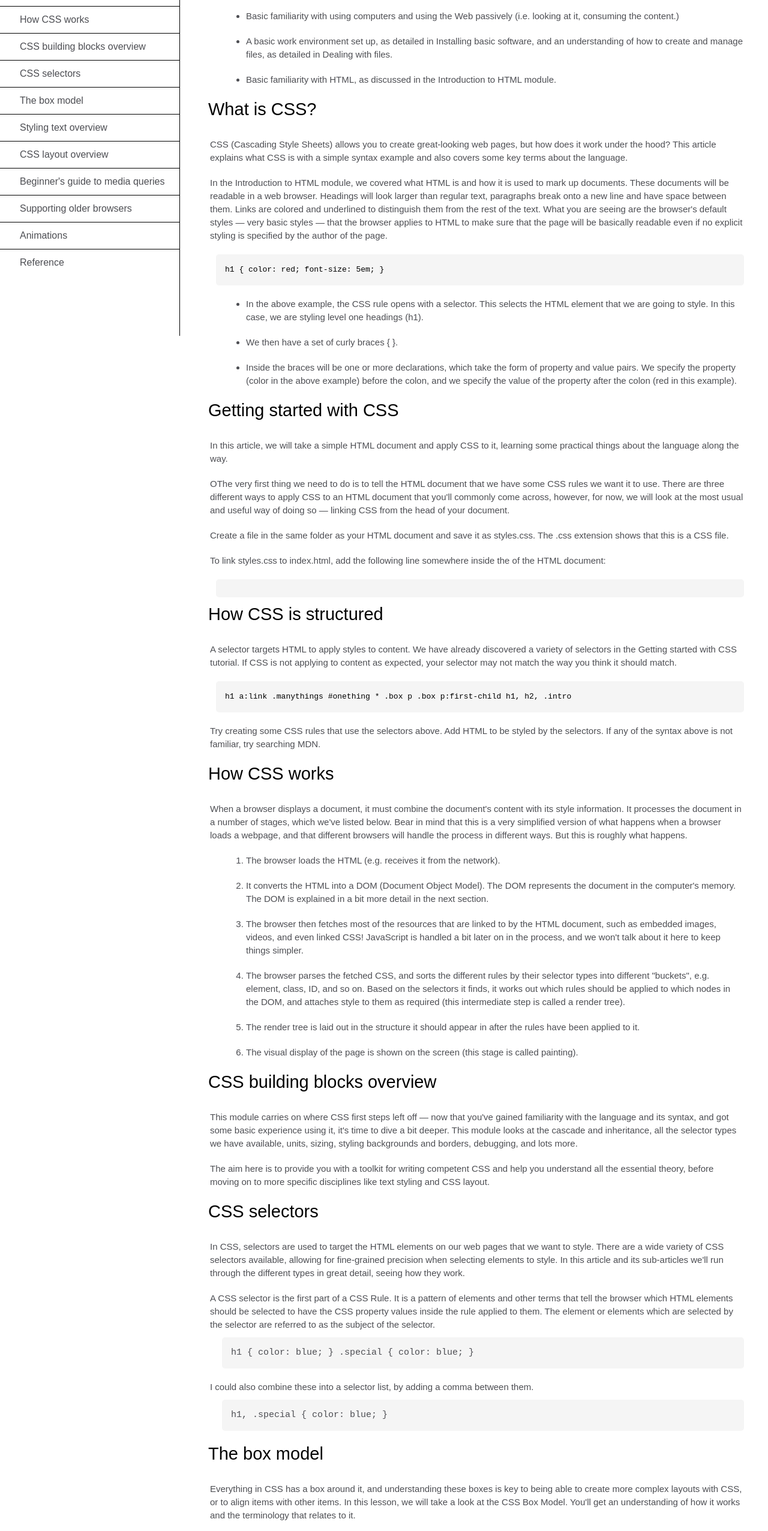
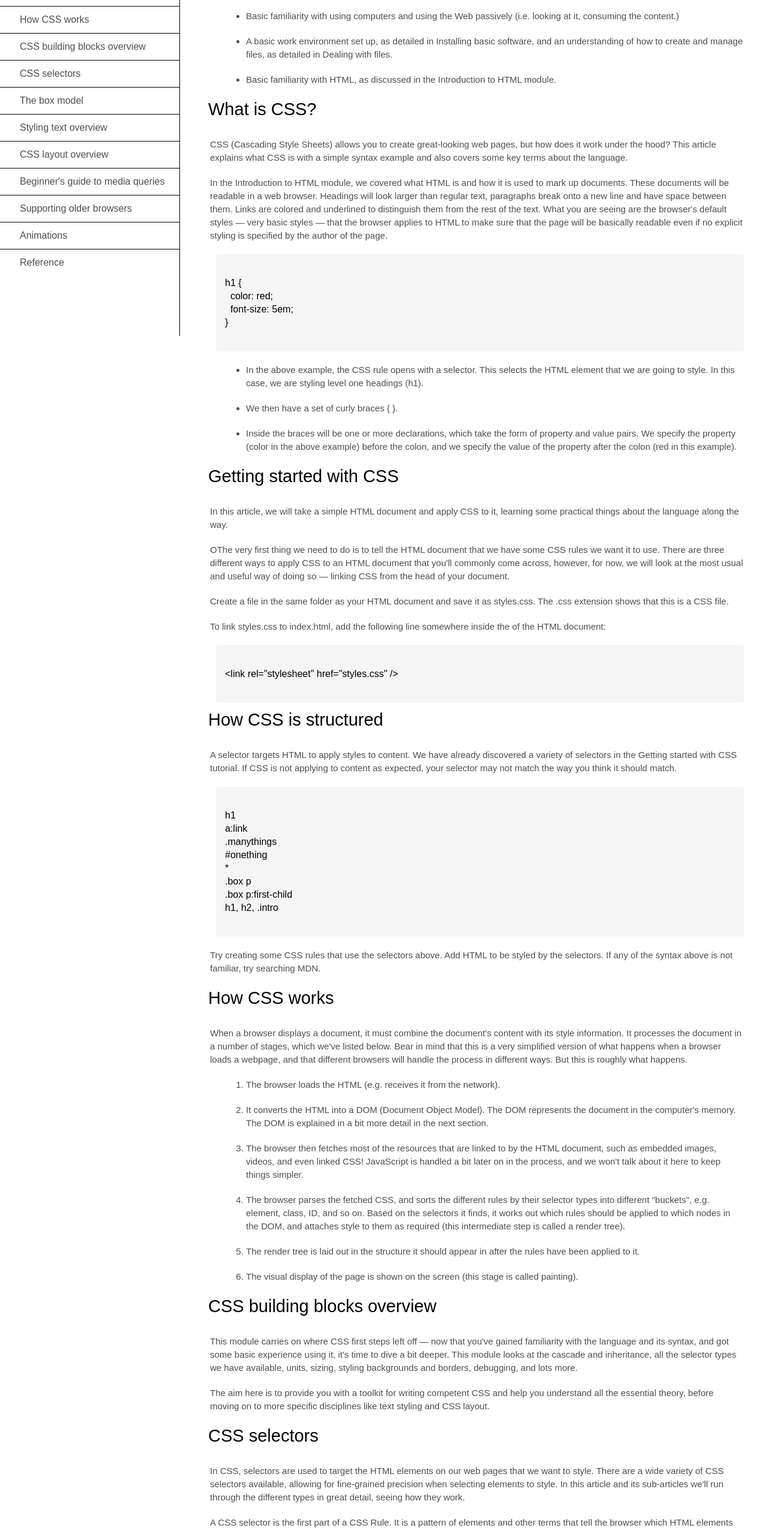
Before and after one commit to DmytroCherednichenko/Technical-Documentation, a plain HTML site: page index.html in a window 1280 px wide. Shown: the part 240-2793 px from the top of the page at 60% size. Drawn offline with Linux system fonts and the light colour scheme.

Commit message:
added code snippets highlighting

```diff
--- a/index.html
+++ b/index.html
@@ -52,12 +52,12 @@
 			<p>
 				In the Introduction to HTML module, we covered what HTML is and how it is used to mark up documents. These documents will be readable in a web browser. Headings will look larger than regular text, paragraphs break onto a new line and have space between them. Links are colored and underlined to distinguish them from the rest of the text. What you are seeing are the browser's default styles — very basic styles — that the browser applies to HTML to make sure that the page will be basically readable even if no explicit styling is specified by the author of the page.
 			</p>
-			<code>
-				h1 {
-  					color: red;
-  					font-size: 5em;
-					}
-			</code>
+			<pre><code  class="prettyprint">
+<!--			 -->h1 {
+<!--			 -->  color: red;
+<!--			 -->  font-size: 5em;
+<!--			 -->}
+				</code></pre>
 			<ul>
 				<li>
 					In the above example, the CSS rule opens with a selector. This selects the HTML element that we are going to style. In this case, we are styling level one headings (h1).
@@ -87,9 +87,9 @@
 			<p>
 				To link styles.css to index.html, add the following line somewhere inside the <head> of the HTML document:
 			</p>
-			<code>
-				<link rel="stylesheet" href="styles.css" />
-			</code>
+			<pre><code  class="prettyprint">
+<!--			 -->&ltlink rel="stylesheet" href="styles.css" /&gt
+			</code></pre>
 		</section>
 		<section class="main-section" id="how_css_is_structured">
 			<header>
@@ -98,16 +98,16 @@
 			<p>
 				A selector targets HTML to apply styles to content. We have already discovered a variety of selectors in the Getting started with CSS tutorial. If CSS is not applying to content as expected, your selector may not match the way you think it should match.
 			</p>
-			<code>
-				h1
-				a:link
-				.manythings
-				#onething
-				*
-				.box p
-				.box p:first-child
-				h1, h2, .intro
-			</code>
+			<pre><code class="prettyprint">
+<!--			 -->h1
+<!--			 -->a:link
+<!--			 -->.manythings
+<!--			 -->#onething
+<!--			 -->*
+<!--			 -->.box p
+<!--			 -->.box p:first-child
+<!--			 -->h1, h2, .intro
+				</code></pre>
 			<p>
 				Try creating some CSS rules that use the selectors above. Add HTML to be styled by the selectors. If any of the syntax above is not familiar, try searching MDN.
 			</p>
@@ -148,23 +148,23 @@
 			</p>
 			<p>
 				A CSS selector is the first part of a CSS Rule. It is a pattern of elements and other terms that tell the browser which HTML elements should be selected to have the CSS property values inside the rule applied to them. The element or elements which are selected by the selector are referred to as the subject of the selector.
-				<code>
-					h1 {
-					  color: blue;
-					}
-
-					.special {
-					  color: blue;
-					}
-				</code>
+			<pre><code class="prettyprint">
+<!--			 -->h1 {
+<!--			 -->  color: blue;
+<!--			 -->}
+<!--			 -->
+<!--			 -->.special {
+<!--			 -->  color: blue;
+<!--			 -->}
+				</code></pre>
 			</p>
 			<p>
 				I could also combine these into a selector list, by adding a comma between them.
-				<code>
-					h1, .special {
-						  color: blue;
-						}
-				</code>
+			<pre><code class="prettyprint">
+<!--			 -->h1, .special {
+<!--			 -->  color: blue;
+<!--			 -->}
+				</code></pre>
 			</p>
 		</section>
 		<section class="main-section" id="the_box_model">
@@ -184,28 +184,28 @@
 			</header>
 			<p>
 				The color property sets the color of the foreground content of the selected elements, which is usually the text, but can also include a couple of other things, such as an underline or overline placed on text using the text-decoration property.
-				<code>
-					p {
-					  color: red;
-					}
-				</code>
+			<pre><code class="prettyprint">
+<!--			 -->p {
+<!--			 -->  color: red;
+<!--			 -->}
+				</code></pre>
 				This will cause the paragraphs to become red, rather than the standard browser default of black, like so:
 			</p>
 			<p>
 				To set a different font for your text, you use the font-family property — this allows you to specify a font (or list of fonts) for the browser to apply to the selected elements. The browser will only apply a font if it is available on the machine the website is being accessed on; if not, it will just use a browser default font. A simple example looks like so:
-				<code>
-					p {
-					  font-family: Arial;
-					}
-				</code>
+			<pre><code class="prettyprint">
+<!--			 -->p {
+<!--			 -->  font-family: Arial;
+<!--			 -->}
+				</code></pre>
 			</p>
 			<p>
 				Since you can't guarantee the availability of the fonts you want to use on your webpages (even a web font could fail for some reason), you can supply a font stack so that the browser has multiple fonts it can choose from. This involves a font-family value consisting of multiple font names separated by commas, e.g.,
-				<code>
-					p {
- 					 font-family: "Trebuchet MS", Verdana, sans-serif;
-					}
-				</code>
+			<pre><code class="prettyprint">
+<!--			 -->p {
+<!--			 --> font-family: "Trebuchet MS", Verdana, sans-serif;
+<!--			 -->}
+				</code></pre>
 			</p>
 		</section>
 		<section  class="main-section" id="css_layout_overview">
@@ -284,5 +284,6 @@
 		</section>
 
 	</main>
+	<script src="https://cdn.jsdelivr.net/gh/google/code-prettify@master/loader/run_prettify.js"></script>
 </body>
 </html>
--- a/styles.css
+++ b/styles.css
@@ -95,15 +95,18 @@ main ul li, main ol li {
 	font-size: 15px;
 }
 
-main code {
+.prettyprint {
 	display: block;
 	background-color: whitesmoke;
 	padding: 15px;
-	font-family: monospace;
 	margin-left: 20px;
 	border-radius: 5px;
 	margin-top: 10px;
 	margin-bottom: 10px;
+}
+
+.prettyprint span {
+	font-family: monospace;
 }
 
 @media (max-width: 700px) {
```
